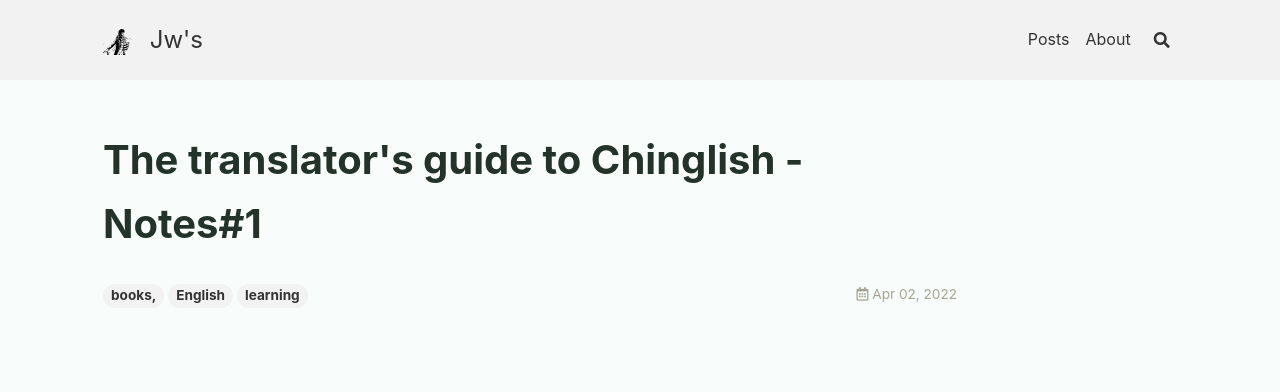
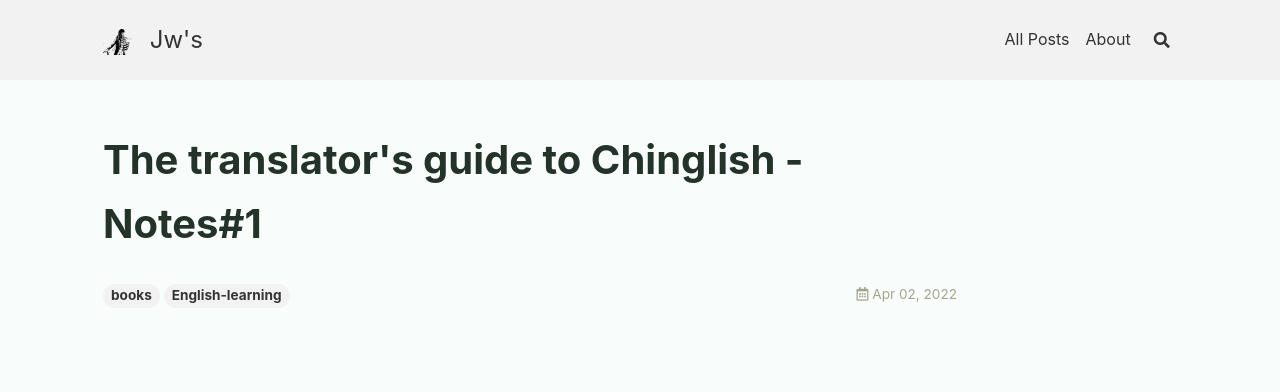
Before and after one commit to jwhhh/jwhhh.github.io, a Jekyll site: the page built from _posts/2022-04-02-chinglish-notes-1.md, in a window 1280 px wide. Shown: the top 392 px of the page. Built offline with Jekyll 4.4.1, drawn with Linux system fonts in a browser that asks for light colours; nearby versions of some CDN libraries.

Commit message:
Minor adjustment

```diff
--- a/_data/navigation.yml
+++ b/_data/navigation.yml
@@ -1,7 +1,7 @@
 header:
   - titles:
       # @start locale config
-      en      : &EN       Posts
+      en      : &EN       All Posts
       en-GB   : *EN
       en-US   : *EN
       en-CA   : *EN
```
Also changed, not shown: _posts/2022-04-02-chinglish-notes-1.md (+1 -2 lines).
